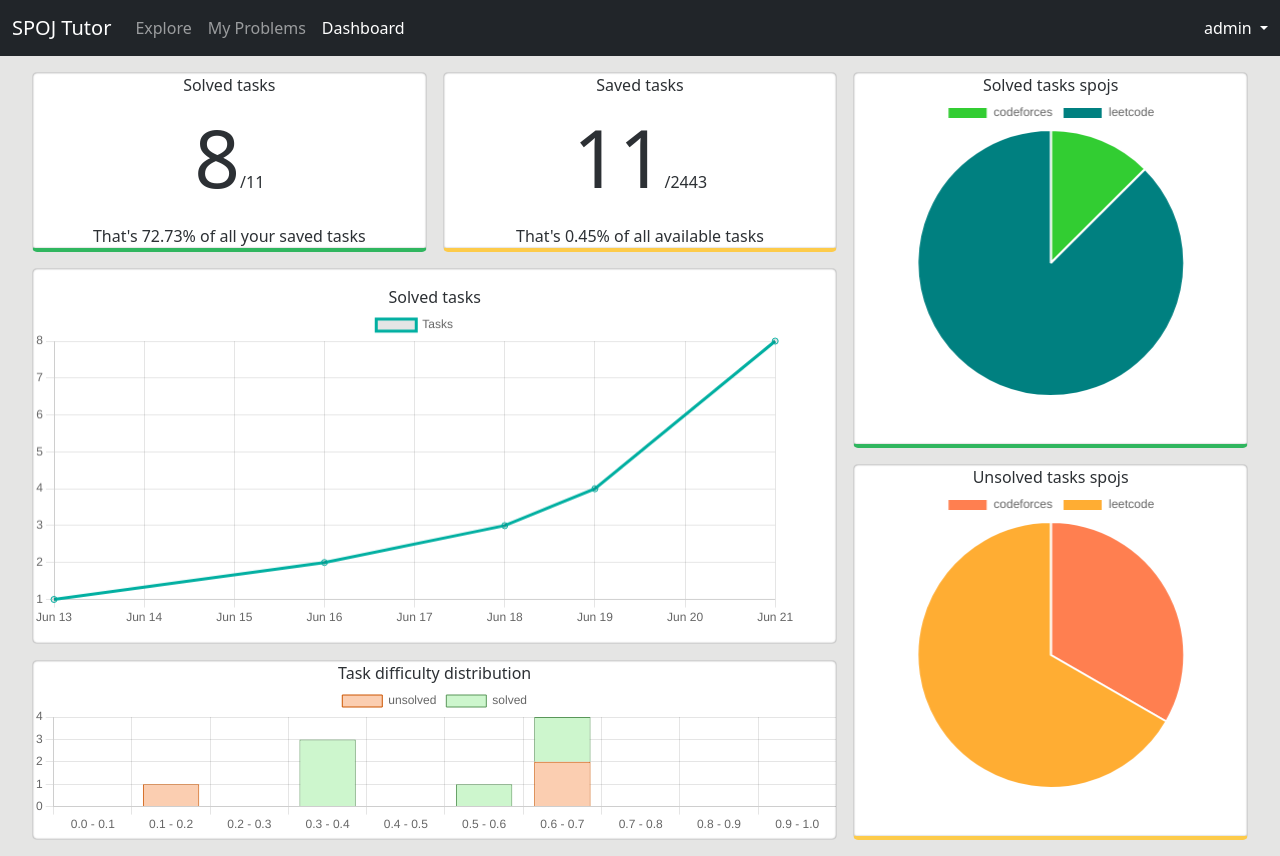
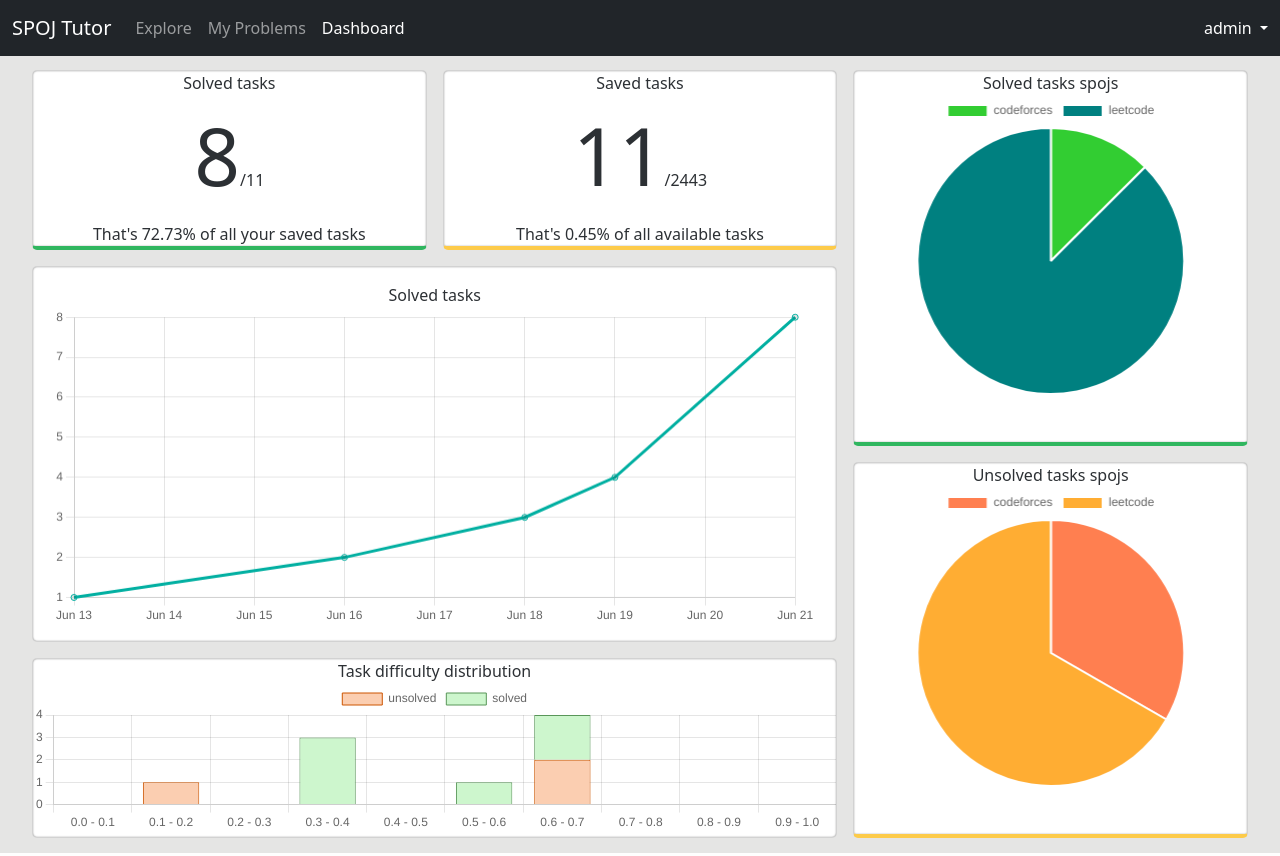
Before and after one commit to michalK00/spoj_tutor, a Django app: page /tasks/dashboard/ in a window 1280 px wide. Run offline with Django 4.2, Linux system fonts and the light colour scheme; a user stored in the database is signed in; data comes from the database, SQL or seed files in the repository; both versions use the stored data as it was after the commit; some libraries are stand-ins or nearby versions.

Commit message:
fixed and refactored dashboard view and template

```diff
--- a/static/css/dashboard.css
+++ b/static/css/dashboard.css
@@ -1,10 +1,15 @@
+body {
+    background-color: #E5E5E4;
+}
+
 .stats {
-
+    padding: 0.9rem 2rem 0.9rem 2rem;
     display: grid;
     gap: 1rem;
     grid-template-columns: repeat(auto-fit, minmax(320px, 1fr));
     grid-auto-rows: 180px;
 }
+
 .card {
     box-shadow: inset 0 0 0.1rem #8a8a8a;
     background-color: #FFFFFF;
@@ -17,6 +22,8 @@
     .card-wide-tall {
         grid-column: span 2 / auto;
         grid-row: span 2 / auto;
+        display: flex;
+        justify-content: center;
     }
 
     .card-tall {
@@ -32,13 +39,17 @@
     .card-wide-tall {
         grid-column: 1 / 3;
         grid-row: 2 / 4;
+        display: flex;
+        justify-content: center;
     }
 }
+
 .card-info {
     display: flex;
     flex-direction: column;
     justify-content: space-between;
 }
+
 .card-solved {
     border-bottom: solid 0.3rem #30B65F;
 }
@@ -46,3 +57,14 @@
 .card-unsolved {
     border-bottom: solid 0.3rem #FDCB4A;
 }
+
+.main-text {
+    font-size: 5rem;
+}
+
+.secondary-text {
+    font-size: 1rem;
+}
+.solved-history {
+    height: 85%; width: 95%;
+}
--- a/tasks/views.py
+++ b/tasks/views.py
@@ -1,15 +1,17 @@
 import datetime
 
-import json
 from django.core.paginator import Paginator, PageNotAnInteger, EmptyPage
 from django.db import transaction
 from django.shortcuts import get_object_or_404, render, redirect
 from datetime import datetime
+
+from .dashboard.difficulty_histogram import get_histogram_data
+from .dashboard.solved_tasks_line import get_line_data
+from .dashboard.tasks_pie import get_unsolved_pie, get_solved_pie
+from .dashboard.user_stats import get_user_stats
 from .forms import EditUserTask
 from .models import Task, UserTask, Spoj
 from .query_params.task_query_params import TaskQuery, UserTaskQuery
-from django.db.models import Count, Case, When
-from collections import namedtuple
 
 
 # Create your views here.
@@ -125,61 +127,12 @@ def single_user_task(request, user_task_id):
 
 
 def dashboard(request):
-    solved_no = UserTask.objects.filter(user_id=request.user.id, finished_date__isnull=False).count()
-    saved_no = UserTask.objects.filter(user_id=request.user.id).count()
-    total_no = Task.objects.all().count()
+    context = {'stats': get_user_stats(request), 'solved_pie': get_solved_pie(request),
+               'unsolved_pie': get_unsolved_pie(request),
+               'histogram': get_histogram_data(request),
+               'solved_tasks_dates': get_line_data(request)}
 
-    Stats = namedtuple('Stats', ['solved_no', 'solved_ratio', 'saved_no', 'saved_ratio', 'total_no'])
-    stats = Stats(
-        solved_no=solved_no,
-        saved_no=saved_no,
-        total_no=total_no,
-        solved_ratio="{:.2f}".format(solved_no / saved_no * 100),
-        saved_ratio="{:.2f}".format(saved_no / total_no * 100)
-    )
-
-    spoj_data = Spoj.objects.filter(task__user_tasks__user_id=request.user.id).annotate(
-        num_solved=Count(Case(When(task__user_tasks__finished_date__isnull=False, then=1))))
-
-    spoj_names = [spoj.name for spoj in spoj_data]
-    num_user_tasks = [spoj.num_solved for spoj in spoj_data]
-    SolvedPie = namedtuple("SolvedPie", ['num_user_tasks', 'spoj_names'])
-    solved_pie = SolvedPie(num_user_tasks=num_user_tasks, spoj_names=spoj_names)
-
-    spoj_data = Spoj.objects.filter(task__user_tasks__user_id=request.user.id).annotate(
-        num_solved=Count(Case(When(task__user_tasks__finished_date__isnull=True, then=1))))
-
-    spoj_names = [spoj.name for spoj in spoj_data]
-    num_user_tasks = [spoj.num_solved for spoj in spoj_data]
-    UnsolvedPie = namedtuple("UnsolvedPie", ['num_user_tasks', 'spoj_names'])
-    unsolved_pie = UnsolvedPie(num_user_tasks=num_user_tasks, spoj_names=spoj_names)
-
-    solved_user_tasks = UserTask.objects.filter(user_id=request.user.id, finished_date__isnull=False).select_related(
-        'task_id__spoj')
-    unsolved_user_tasks = UserTask.objects.filter(user_id=request.user.id, finished_date__isnull=True).select_related(
-        'task_id__spoj')
-
-    def calculate_difficulty(user_task_list):
-        tasks_list = []
-        for user_task in user_task_list:
-            spoj_difficulty_levels = user_task.task_id.spoj.amount_of_difficulty_levels
-            task_difficulty = user_task.task_id.difficulty
-            tasks_list.append(
-                (task_difficulty + 1) / spoj_difficulty_levels
-            )
-        return tasks_list
-
-    Histogram = namedtuple("Histogram", ['solved_difficulty', 'unsolved_difficulty'])
-    histogram = Histogram(solved_difficulty=calculate_difficulty(solved_user_tasks),
-                          unsolved_difficulty=calculate_difficulty(unsolved_user_tasks))
-
-    solved_tasks_dates = UserTask.objects.all().filter(user_id=request.user.id, finished_date__isnull=False).values_list(
-        'finished_date', flat=True).order_by('finished_date')
-    solved_tasks_dates = [f'{date.year}-{date.month}-{date.day}' for date in solved_tasks_dates]
-    print(solved_tasks_dates)
-    return render(request, 'dashboard/dashboard.html',
-                  {'stats': stats, 'solved_pie': solved_pie, 'unsolved_pie': unsolved_pie, 'histogram': histogram,
-                   'solved_tasks_dates': solved_tasks_dates})
+    return render(request, 'dashboard/dashboard.html', context)
 
 
 def page_not_found(request, exception):
--- /dev/null
+++ b/templates/dashboard/charts.html
@@ -0,0 +1,165 @@
+<script src="https://cdn.jsdelivr.net/npm/chart.js"></script>
+<script src="https://cdn.jsdelivr.net/npm/chartjs-adapter-date-fns/dist/chartjs-adapter-date-fns.bundle.min.js"></script>
+<script>
+
+    var data = {
+        labels: {{ solved_pie.spoj_names|safe }},
+        datasets: [{
+            data: {{ solved_pie.num_user_tasks|safe }},
+            backgroundColor: [
+                'rgb(50, 205, 50)',
+                'rgb(0, 128, 128)',
+                'rgb(34, 139, 34)',
+                'rgb(154, 205, 50)',
+                'rgb(128, 128, 0)',
+                'rgb(152, 255, 152)'
+            ],
+        }]
+    };
+    var ctx = document.getElementById('solved').getContext('2d');
+    var solvedPie = new Chart(ctx, {
+        type: 'pie',
+        data: data,
+        options: {
+            responsive: true,
+            maintainAspectRatio: false,
+        }
+    });
+</script>
+<script>
+    var data = {
+        labels: {{ unsolved_pie.spoj_names|safe }},
+        datasets: [{
+            data: {{ unsolved_pie.num_user_tasks|safe }},
+            backgroundColor: [
+                'rgb(255, 127, 80)',
+                'rgb(255, 173, 51)',
+                'rgb(255, 218, 185)',
+                'rgb(204, 85, 0)',
+                'rgb(251, 206, 177)',
+                'rgb(218, 165, 32)'
+            ],
+        }]
+    };
+    var ctx = document.getElementById('unsolved').getContext('2d');
+    var solvedPie = new Chart(ctx, {
+        type: 'pie',
+        data: data,
+        options: {
+            responsive: true,
+            maintainAspectRatio: false
+        }
+    });
+</script>
+<script>
+    var solved_data = {{ histogram.solved_difficulty }};
+    var unsolved_data = {{ histogram.unsolved_difficulty }};
+
+    const binCount = 10;
+    const binSize = 1 / binCount;
+    const bins = Array.from({length: binCount}, (_, i) => i * binSize);
+
+    const solvedBinData = Array(binCount).fill(0);
+    solved_data.forEach(value => {
+        const binIndex = Math.floor(value / binSize);
+        solvedBinData[binIndex]++;
+    });
+    const unsolvedBinData = Array(binCount).fill(0);
+    unsolved_data.forEach(value => {
+        const binIndex = Math.floor(value / binSize);
+        unsolvedBinData[binIndex]++;
+    });
+
+    var ctx = document.getElementById('difficulty').getContext('2d');
+    var histogram = new Chart(ctx, {
+        type: 'bar',
+        data: {
+            labels: bins.map((bin, index) => `${(index * binSize).toFixed(1)} - ${((index + 1) * binSize).toFixed(1)}`),
+            datasets: [{
+                label: 'unsolved',
+                data: unsolvedBinData,
+                backgroundColor: 'rgb(251, 206, 177)',
+                borderColor: 'rgb(204, 85, 0)',
+                borderWidth: 1
+            }, {
+                label: 'solved',
+                data: solvedBinData,
+                backgroundColor: 'rgb(205,246,205)',
+                borderColor: 'rgb(89,150,89)',
+                borderWidth: 1
+            }]
+        },
+        options: {
+            responsive: true,
+            maintainAspectRatio: false,
+            scales: {
+                y: {
+                    beginAtZero: true,
+                    stacked: true,
+                },
+                x: {
+                    stacked: true,
+                }
+            },
+            legend: {
+                display: false
+            },
+        }
+    });
+</script>
+<script>
+
+    const dates = [{% for task in solved_tasks_dates %} new Date(Date.parse('{{ task }}')), {% endfor %}]
+
+    const dict = {}
+
+    for (let x = 0; x < dates.length; x++) {
+        if (dict[dates[x]]) {
+            dict[dates[x]]++;
+        } else {
+            dict[dates[x]] = 1;
+        }
+    }
+    console.log(dict)
+    let chartData = Object.entries(dict).map(([date, value], index, entries) => {
+        let previousSum = 0;
+
+        for (let i = 0; i < index; i++) {
+            previousSum += entries[i][1];
+        }
+
+        return {
+            x: new Date(date),
+            y: value + previousSum
+        };
+    });
+    var ctx = document.getElementById('solvedHistory').getContext('2d');
+    var history = new Chart(ctx, {
+        type: 'line',
+        data: {
+            datasets: [{
+                label: 'Tasks',
+                data: chartData,
+                borderColor: '#00AFA1',
+                fill: false
+            }]
+        },
+        options: {
+            responsive: true,
+            maintainAspectRatio: false,
+            scales: {
+                x: {
+                    type: 'time',
+                    time: {
+                        unit: 'day'
+                    },
+                },
+            },
+            plugins: {
+                legend: {
+                    display: false
+                }
+            }
+        }
+    });
+</script>
--- a/templates/dashboard/dashboard.html
+++ b/templates/dashboard/dashboard.html
@@ -20,20 +20,19 @@
 {% endblock navbar_items %}
 {% block container %}
 
-    <div style="background-color: #E5E5E4; height: auto; padding: 1rem 2rem 1rem 2rem">
 
     <div class="stats">
-            <div class="card card-simple card-solved card-info">Solved tasks <h1
-                    style="font-size: 5rem">{{ stats.solved_no }}<span
-                    style="font-size: 1rem">/{{ stats.saved_no }}</span></h1> That's
-                {{ stats.solved_ratio }}% of all
-                your saved tasks
+        <div class="card card-simple card-solved card-info">Solved tasks
+            <h1 class="main-text">
+                {{ stats.solved_no }}<span class="secondary-text">/{{ stats.saved_no }}</span>
+            </h1>
+            That's {{ stats.solved_ratio }}% of all your saved tasks
         </div>
-            <div class="card card-simple card-unsolved card-info">Saved tasks <h1
-                    style="font-size: 5rem"><span class="nbr">{{ stats.saved_no }}</span><span
-                    style="font-size: 1rem">/<span class="nbr">{{ stats.total_no }}</span></span></h1>
-                That's {{ stats.saved_ratio }}% of all
-                available tasks
+        <div class="card card-simple card-unsolved card-info">Saved tasks
+            <h1 class="main-text">
+                {{ stats.saved_no }}<span class="secondary-text">/{{ stats.total_no }}</span>
+            </h1>
+            That's {{ stats.saved_ratio }}% of all available tasks
         </div>
         <div class="card card-simple card-tall card-solved">
             Solved tasks spojs
@@ -47,8 +46,8 @@
                 <canvas id="unsolved"></canvas>
             </div>
         </div>
-            <div class="card card-wide-tall d-flex justify-content-center align">Solved tasks
-                <div id="container" style="height: 85%; width: 95%">
+        <div class="card card-wide-tall">Solved tasks
+            <div class="mx-auto solved-history" id="container">
                 <canvas id="solvedHistory"></canvas>
             </div>
         </div>
@@ -59,160 +58,8 @@
             </div>
         </div>
     </div>
-    </div>
-    <script src="https://cdn.jsdelivr.net/npm/chart.js"></script>
-    <script src="https://cdn.jsdelivr.net/npm/chartjs-adapter-date-fns/dist/chartjs-adapter-date-fns.bundle.min.js"></script>
-    <script>
 
-        var data = {
-            labels: {{ solved_pie.spoj_names|safe }},
-            datasets: [{
-                data: {{ solved_pie.num_user_tasks|safe }},
-                backgroundColor: [
-                    'rgb(50, 205, 50)',
-                    'rgb(0, 128, 128)',
-                    'rgb(34, 139, 34)',
-                    'rgb(154, 205, 50)',
-                    'rgb(128, 128, 0)',
-                    'rgb(152, 255, 152)'
-                ],
-            }]
-        };
-        var ctx = document.getElementById('solved').getContext('2d');
-        var solvedPie = new Chart(ctx, {
-            type: 'pie',
-            data: data,
-            options: {
-                responsive: true,
-                maintainAspectRatio: false,
-            }
-        });
-    </script>
-    <script>
-        var data = {
-            labels: {{ unsolved_pie.spoj_names|safe }},
-            datasets: [{
-                data: {{ unsolved_pie.num_user_tasks|safe }},
-                backgroundColor: [
-                    'rgb(255, 127, 80)',
-                    'rgb(255, 173, 51)',
-                    'rgb(255, 218, 185)',
-                    'rgb(204, 85, 0)',
-                    'rgb(251, 206, 177)',
-                    'rgb(218, 165, 32)'
-                ],
-            }]
-        };
-        var ctx = document.getElementById('unsolved').getContext('2d');
-        var solvedPie = new Chart(ctx, {
-            type: 'pie',
-            data: data,
-            options: {
-                responsive: true,
-                maintainAspectRatio: false
-            }
-        });
-    </script>
-    <script>
-        var solved_data = {{ histogram.solved_difficulty }};
-        var unsolved_data = {{ histogram.unsolved_difficulty }};
-
-        const binCount = 10;
-        const binSize = 1 / binCount;
-        const bins = Array.from({length: binCount}, (_, i) => i * binSize);
-
-        const solvedBinData = Array(binCount).fill(0);
-        solved_data.forEach(value => {
-            const binIndex = Math.floor(value / binSize);
-            solvedBinData[binIndex]++;
-        });
-        const unsolvedBinData = Array(binCount).fill(0);
-        unsolved_data.forEach(value => {
-            const binIndex = Math.floor(value / binSize);
-            unsolvedBinData[binIndex]++;
-        });
-
-        var ctx = document.getElementById('difficulty').getContext('2d');
-        var histogram = new Chart(ctx, {
-            type: 'bar',
-            data: {
-                labels: bins.map((bin, index) => `${(index * binSize).toFixed(1)} - ${((index + 1) * binSize).toFixed(1)}`),
-                datasets: [{
-                    label: 'unsolved',
-                    data: unsolvedBinData,
-                    backgroundColor: 'rgb(251, 206, 177)',
-                    borderColor: 'rgb(204, 85, 0)',
-                    borderWidth: 1
-                }, {
-                    label: 'solved',
-                    data: solvedBinData,
-                    backgroundColor: 'rgb(205,246,205)',
-                    borderColor: 'rgb(89,150,89)',
-                    borderWidth: 1
-                }]
-            },
-            options: {
-                responsive: true,
-                maintainAspectRatio: false,
-                scales: {
-                    y: {
-                        beginAtZero: true,
-                        stacked: true,
-                    },
-                    x: {
-                        stacked: true,
-                    }
-                },
-                legend: {
-                    display: false
-                },
-            }
-        });
-    </script>
-    <script>
-
-        const dates = [{% for task in solved_tasks_dates %} new Date(Date.parse('{{ task }}')), {% endfor %}]
-
-        const dict = {}
-
-        for (let x = 0; x < dates.length; x++) {
-            if (dict[dates[x]]) {
-                dict[dates[x]]++;
-            } else {
-                dict[dates[x]] = 1;
-            }
-        }
-
-        const chartData = Object.entries(dict).map(([date, value], index) => ({
-            x: new Date(date),
-            y: index + value
-         }));
-
-        var ctx = document.getElementById('solvedHistory').getContext('2d');
-        var history = new Chart(ctx, {
-            type: 'line',
-            data: {
-                datasets: [{
-                    label: 'Tasks',
-                    data: chartData,
-                    borderColor: '#00AFA1',
-                    fill: false
-                }]
-            },
-            options: {
-                responsive: true,
-                maintainAspectRatio: false,
-                scales: {
-                    x: {
-                        type: 'time',
-                        time: {
-                            unit: 'day'
-                        },
-                    },
-                }
-            }
-        });
-    </script>
+    {% include 'dashboard/charts.html' %}
 {% endblock container %}
 {% block scripts %}
     {{ block.super }}
```
Also changed, not shown: tasks/dashboard/difficulty_histogram.py (added, +27 -0 lines), tasks/dashboard/solved_tasks_line.py (added, +9 -0 lines), tasks/dashboard/tasks_pie.py (added, +29 -0 lines), tasks/dashboard/user_stats.py (added, +19 -0 lines), db.sqlite3, tasks/dashboard/__init__.py (added). Lines whose indentation alone changed are shown as unchanged.
